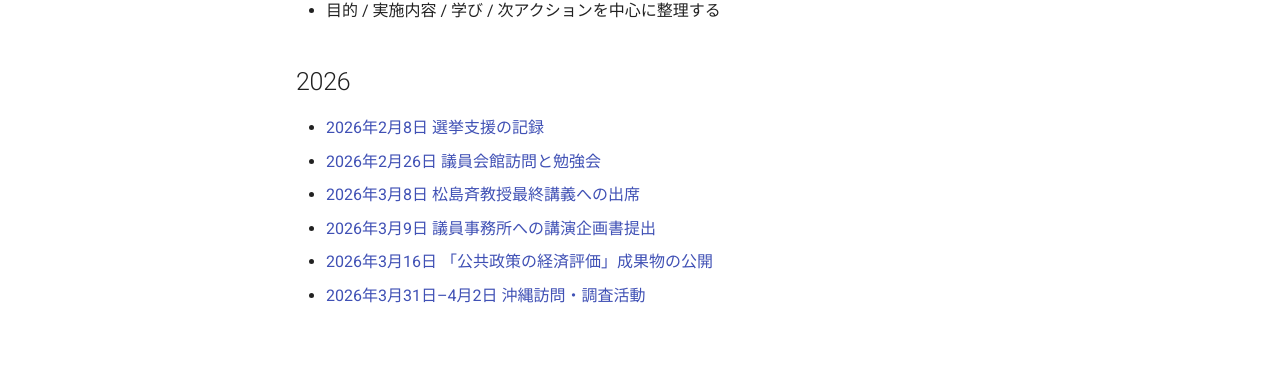
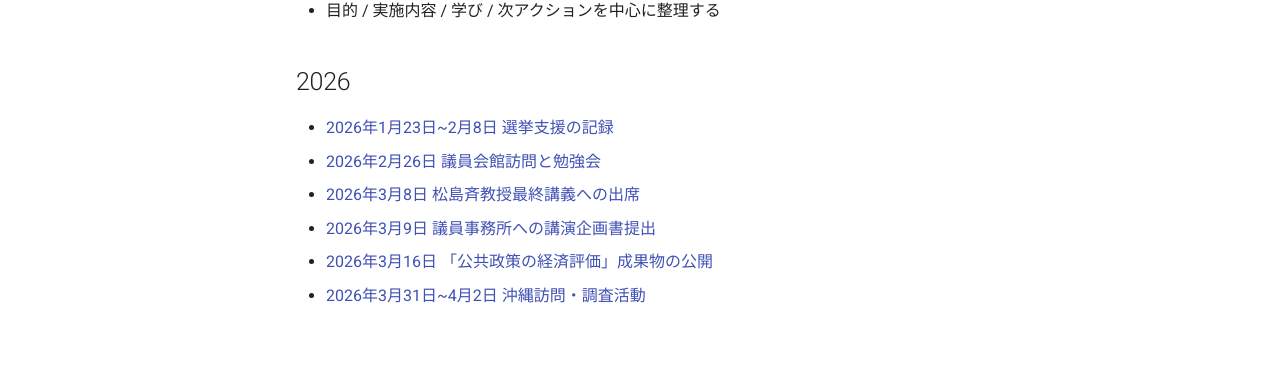
Before and after one commit to yu-ki-nakayama/policy-notes, an MkDocs documentation site: the page built from docs/activity/index.md, in a window 1280 px wide. Shown: the part 413-805 px from the top of the page. Built offline with MkDocs 1.6.1 and Material for MkDocs 9.7.7, drawn with Linux system fonts in a browser that asks for light colours.

Commit message:
Update index.md

```diff
--- a/docs/activity/index.md
+++ b/docs/activity/index.md
@@ -8,9 +8,9 @@
 - 目的 / 実施内容 / 学び / 次アクションを中心に整理する
 
 ## 2026
-- [2026年2月8日 選挙支援の記録](20260208.md)
+- [2026年1月23日~2月8日 選挙支援の記録](20260208.md)
 - [2026年2月26日 議員会館訪問と勉強会](20260226.md)
 - [2026年3月8日 松島斉教授最終講義への出席](20260308.md)
 - [2026年3月9日 議員事務所への講演企画書提出](20260309.md)
 - [2026年3月16日 「公共政策の経済評価」成果物の公開](20260316.md)
-- [2026年3月31日–4月2日 沖縄訪問・調査活動](20260402.md)
+- [2026年3月31日~4月2日 沖縄訪問・調査活動](20260402.md)
```
